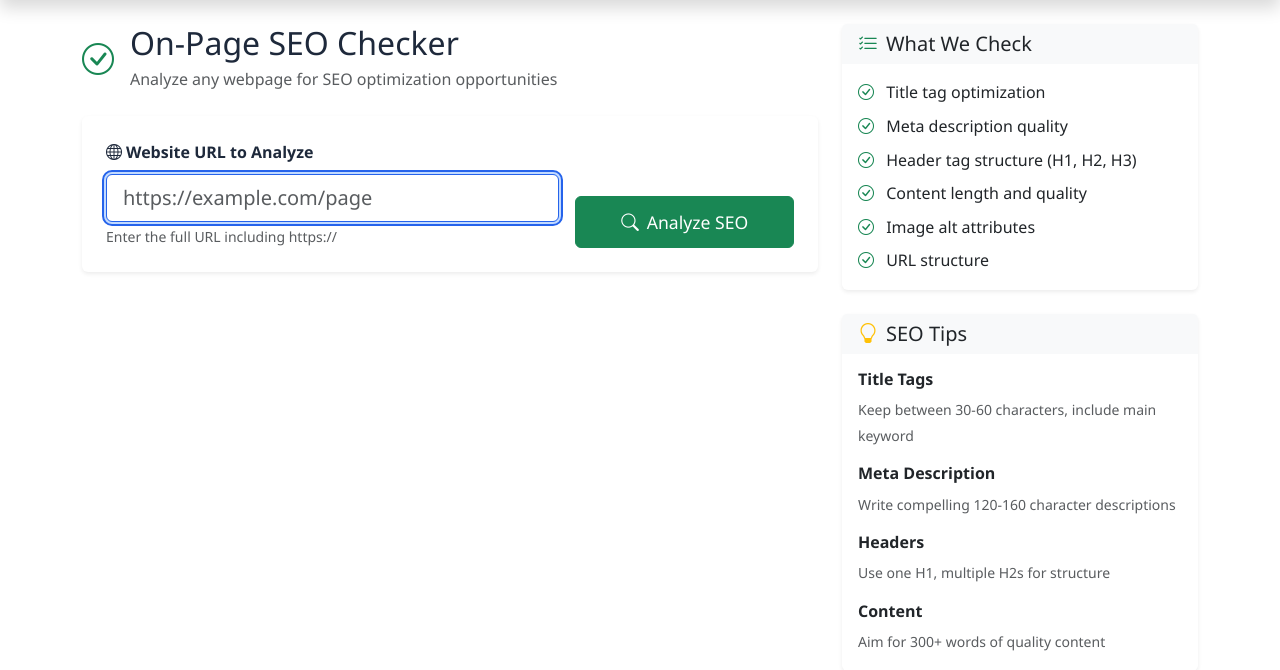
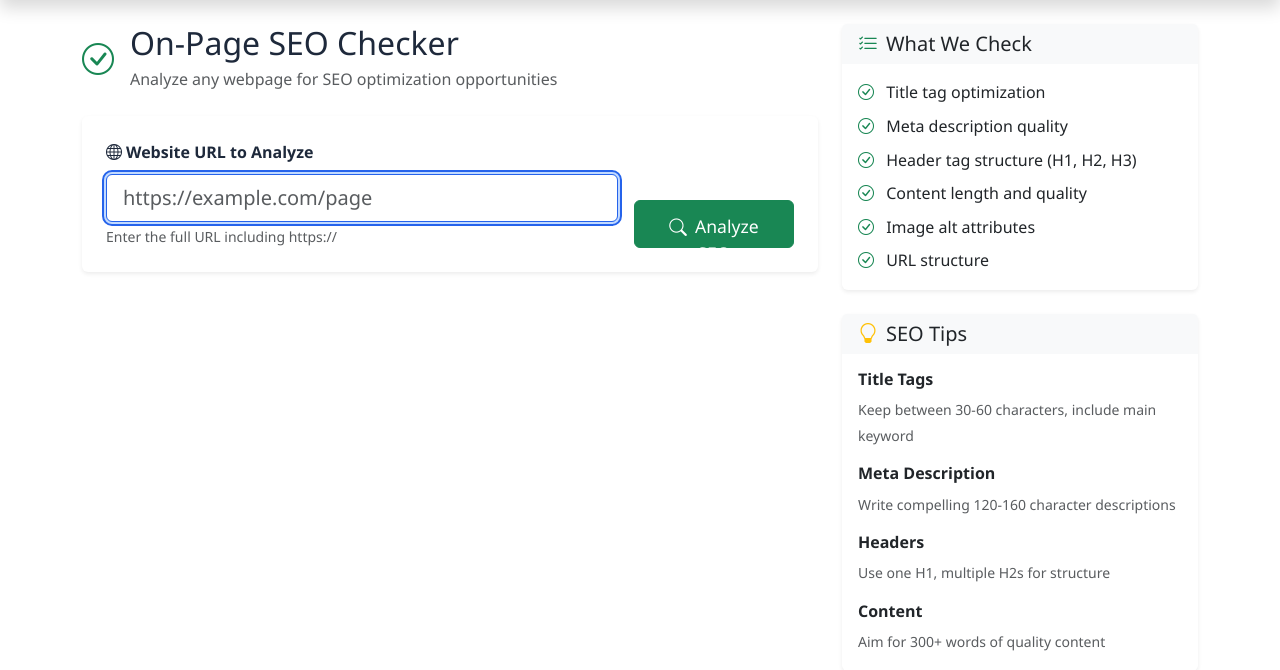
Before and after one commit to iiipeat/seo-optimization-tool, a Flask app: page /seo-checker in a window 1280 px wide. Shown: the part 64-734 px from the top of the page. Run offline with Flask 3, Linux system fonts and the light colour scheme; some libraries are stand-ins or nearby versions.

Commit message:
Fix network errors and button alignment issues
- Add CSRF tokens to SEO Checker and Rank Tracker forms
- Include X-CSRFToken header in all API requests
- Fix button alignment by adjusting grid columns (col-lg-9/3 instead of col-md-8/4)
- Add align-items-end to rows for proper vertical alignment
- Set fixed height for buttons to ensure consistency
- Fix network error messages to be more informative

```diff
--- a/templates/seo_checker.html
+++ b/templates/seo_checker.html
@@ -19,8 +19,9 @@
             <div class="card shadow-sm border-0 mb-4">
                 <div class="card-body p-4">
                     <form id="seo-form">
-                        <div class="row g-3">
-                            <div class="col-md-8">
+                        <input type="hidden" name="csrf_token" value="{{ csrf_token() }}"/>
+                        <div class="row g-3 align-items-end">
+                            <div class="col-lg-9 col-md-8">
                                 <label for="url" class="form-label fw-semibold">
                                     <i class="bi bi-globe me-1"></i>Website URL to Analyze
                                 </label>
@@ -29,8 +30,8 @@
                                        autocomplete="off">
                                 <div class="form-text">Enter the full URL including https://</div>
                             </div>
-                            <div class="col-md-4 d-flex align-items-end">
-                                <button type="submit" class="btn btn-success btn-lg w-100" id="analyze-btn">
+                            <div class="col-lg-3 col-md-4">
+                                <button type="submit" class="btn btn-success btn-lg w-100" id="analyze-btn" style="height: 48px;">
                                     <i class="bi bi-search me-2"></i>Analyze SEO
                                 </button>
                             </div>
@@ -267,11 +268,15 @@ document.getElementById('seo-form').addEventListener('submit', async function(e)
     showLoading();
     hideError();
 
+    // Get CSRF token
+    const csrfToken = document.querySelector('input[name="csrf_token"]').value;
+
     try {
         const response = await fetch('/api/seo-analysis', {
             method: 'POST',
             headers: {
                 'Content-Type': 'application/json',
+                'X-CSRFToken': csrfToken
             },
             body: JSON.stringify({ url: url })
         });
```
Also changed, not shown: templates/keyword_research.html (+4 -4 lines), templates/rank_tracker.html (+12 -1 lines).
